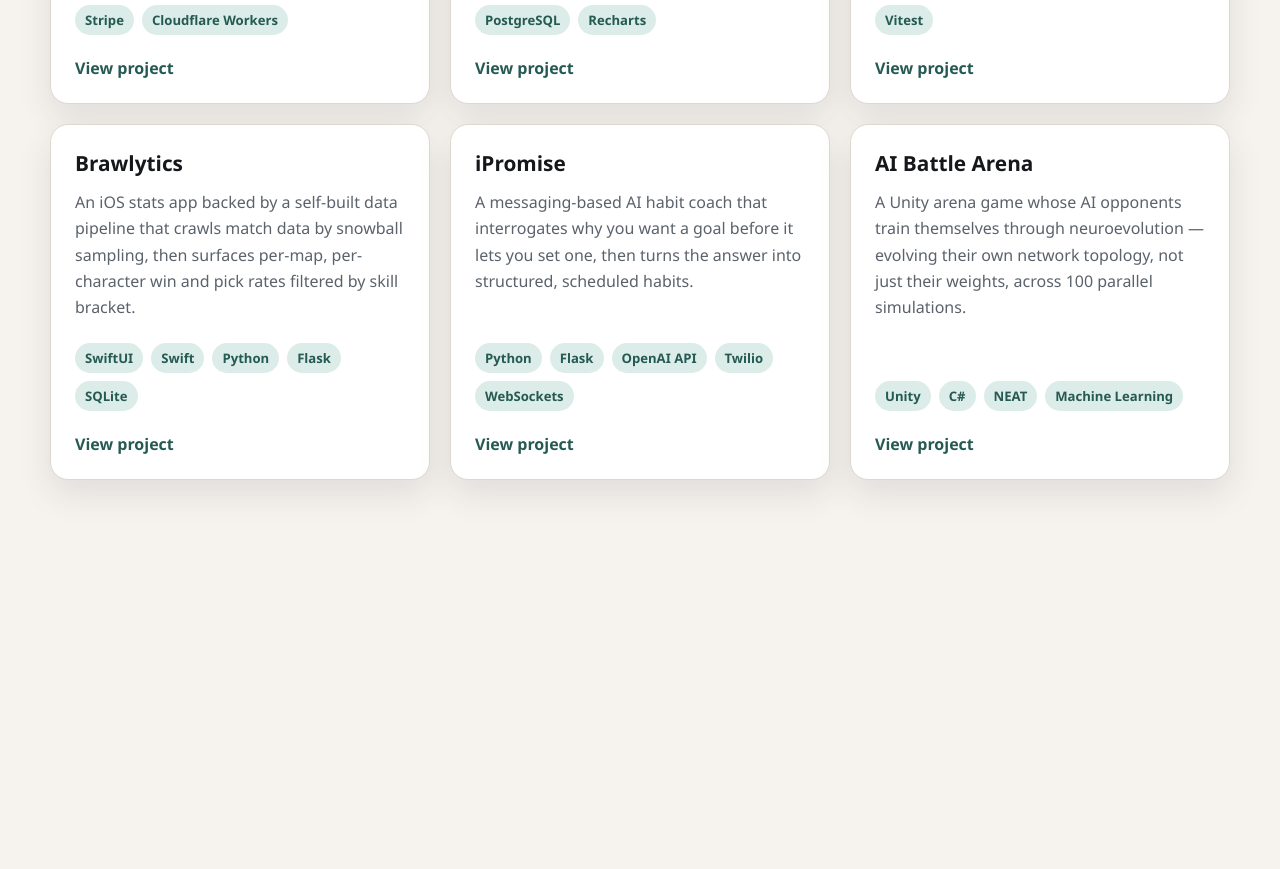
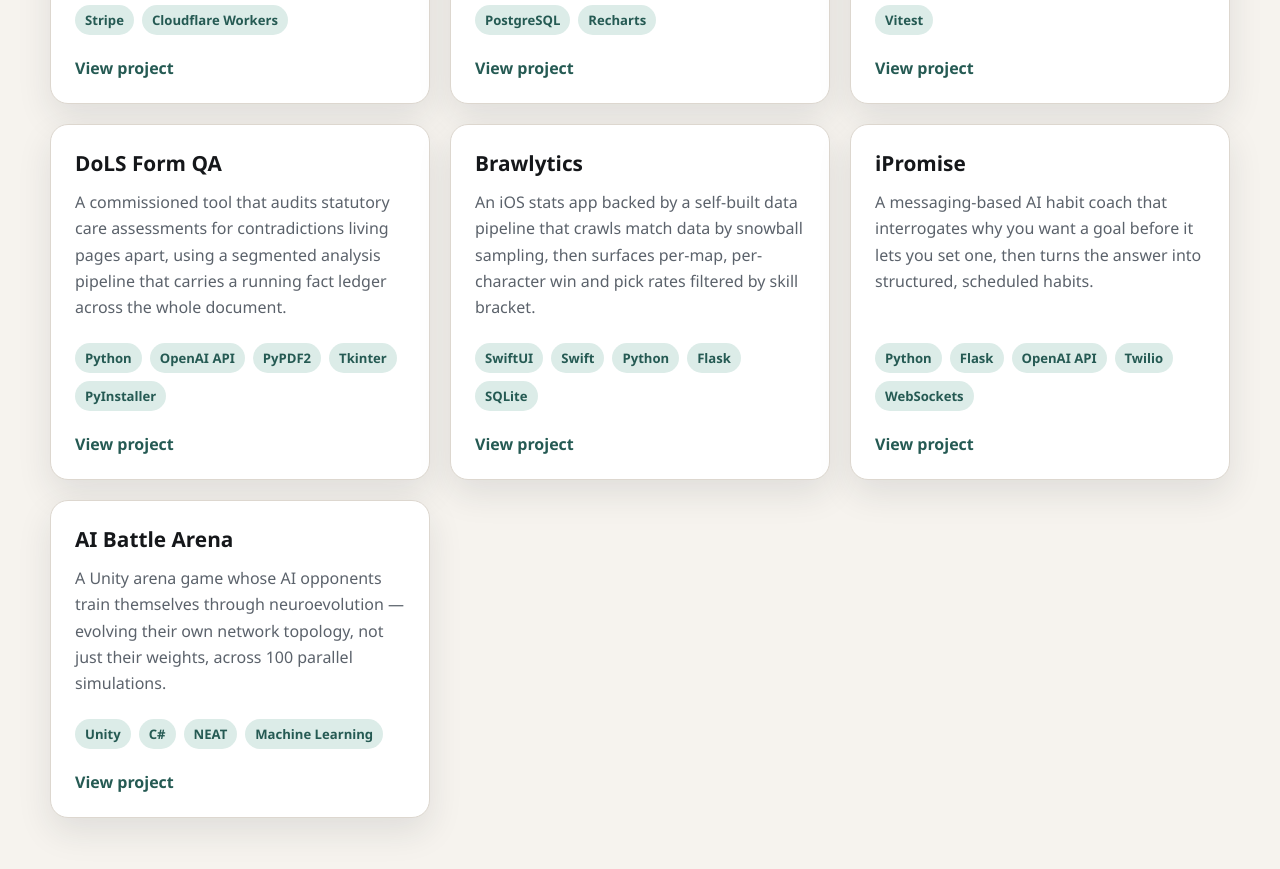
Before and after one commit to 2Fang/projects-website, a React (Vite) app: page / in a window 1280 px wide. Shown: the part 1320-2189 px from the top of the page. Before the commit the page ends 1928 px from the top, so only its background shows below. Built offline with nearby package versions, Linux system fonts and the light colour scheme.

Commit message:
dols project

```diff
--- a/src/ui/data/projects.js
+++ b/src/ui/data/projects.js
@@ -351,6 +351,104 @@ const projects = [
     links: []
   },
   {
+    title: "DoLS Form QA",
+    slug: "dols-form-qa",
+    description:
+      "A commissioned tool that audits statutory care assessments for contradictions living pages apart, using a segmented analysis pipeline that carries a running fact ledger across the whole document.",
+    techTags: ["Python", "OpenAI API", "PyPDF2", "Tkinter", "PyInstaller"],
+    tags: ["Client Work", "AI"],
+    startDate: "2025-06-28",
+    lastUpdated: "2025-07-08",
+    timeframe: "Commissioned · 2025",
+    contentLayout: {
+      type: "grid",
+      columns: ["1.4fr", "1fr"],
+      gap: "28px",
+      stackAt: "tablet",
+      items: [
+        {
+          id: "overview",
+          content: {
+            type: "text",
+            heading: "Contradictions live pages apart",
+            paragraphs: [
+              "A DoLS assessment — the statutory paperwork authorising a deprivation of liberty in a care setting — runs to roughly eighteen pages of narrative, tick boxes and transcribed conversation. The errors that matter in one are almost never local. A care home is named on page three and named differently on page nineteen. An assessor's prose describes someone as retaining information while the capacity boxes beside it record the opposite. An advocacy referral is asserted in one section and absent from the conversation twenty pages away that should evidence it. A spellchecker sees none of this.",
+              "The client was catching these by hand. The tool reads a completed form and returns the issues it finds: page number, the offending quote, what is wrong with it.",
+              "The obvious approach defeats itself. Chunk the document to fit the model and every cross-page contradiction vanishes with the boundary you drew — the signal you are looking for is exactly the one chunking destroys. The whole design is an answer to that."
+            ]
+          }
+        },
+        {
+          id: "side",
+          content: {
+            type: "grid",
+            columns: "1fr",
+            rows: ["auto", "auto"],
+            gap: "20px",
+            items: [
+              {
+                id: "ablation",
+                content: {
+                  type: "text",
+                  heading: "Tuned by ablation",
+                  paragraphs: [
+                    "Six builds over two weeks, varying two things independently: the model behind the analysis stage, and whether the fact ledger was switched on. Three model tiers, each with and without notes, converging on the strongest pairing. The segmentation model stayed the cheap one throughout — only the reasoning stage was ever escalated."
+                  ]
+                }
+              },
+              {
+                id: "handover",
+                content: {
+                  type: "text",
+                  heading: "Handed over as a tool",
+                  paragraphs: [
+                    "It ships as a single Windows executable: no Python, no install, no command line. The domain rulebook sits beside it as plain text rather than compiled in, so the compliance checks can be extended without a rebuild and without me. That was deliberate — the expertise in this project is the rule set, and the rule set belongs with the client."
+                  ]
+                }
+              }
+            ]
+          }
+        },
+        {
+          id: "ledger",
+          column: "1 / -1",
+          content: {
+            type: "grid",
+            columns: ["1.45fr", "1fr"],
+            gap: "26px",
+            stackAt: "tablet",
+            items: [
+              {
+                id: "ledger-text",
+                content: {
+                  type: "text",
+                  heading: "A fact ledger that survives the document",
+                  paragraphs: [
+                    "Segmentation is itself a model call rather than a fixed page count. A cheap model reads the whole form and proposes five to eight boundaries at logical content breaks, so a capacity assessment never gets sliced across two requests. Planning the expensive work with a cheaper model keeps the cost on the stage that actually needs the reasoning.",
+                    "Analysis then runs as one continuous conversation rather than six independent calls — each segment and each reply stays in view, so the last is read with all five before it still present. On its own that dilutes: by the final segment, the one fact that matters, the care home named back on page three, is buried under five prior documents and five prior issue lists.",
+                    "So every reply ends with a sentinel line followed by the new facts that segment taught it — names, dates, impairments, medication, representatives. The client code splits on that sentinel, shows the user only the issues, and diverts the facts into a running ledger that is re-injected at the top of the next segment's prompt. It is a hand-rolled structured-output channel over a plain text response, and it gives every segment a compact, always-salient summary of every claim the form has made so far, sitting where the model will attend to it instead of decaying somewhere in the middle of the history. The model keeps its own notes; the user never sees the plumbing.",
+                          "The next phase is the segmentation contract. The boundary reply is currently parsed by its text shape; moving it to a structured schema response and adding page-coverage validation would make it provable that every page of a form reached the analyser."
+                        ]
+                      }
+                    },
+                    {
+                      id: "ledger-shot",
+                      content: {
+                        type: "image",
+                        src: "/project-images/dols-form-qa/analysis-output.png",
+                        alt: "The desktop app's results pane listing issues found in a form, each with a page number, the quoted text and a note on what is wrong",
+                        caption: "Issues from a synthetic form. The middle finding spans pages 1-3 — the kind of catch a per-page pass cannot make.",
+                        aspectRatio: "545 / 434"
+                      }
+                    }
+                  ]
+          }
+        }
+      ]
+    },
+    links: []
+  },
+  {
     title: "Brawlytics",
     slug: "brawlytics",
     description:
```
Also changed, not shown: public/project-images/dols-form-qa/analysis-output.png (added).
